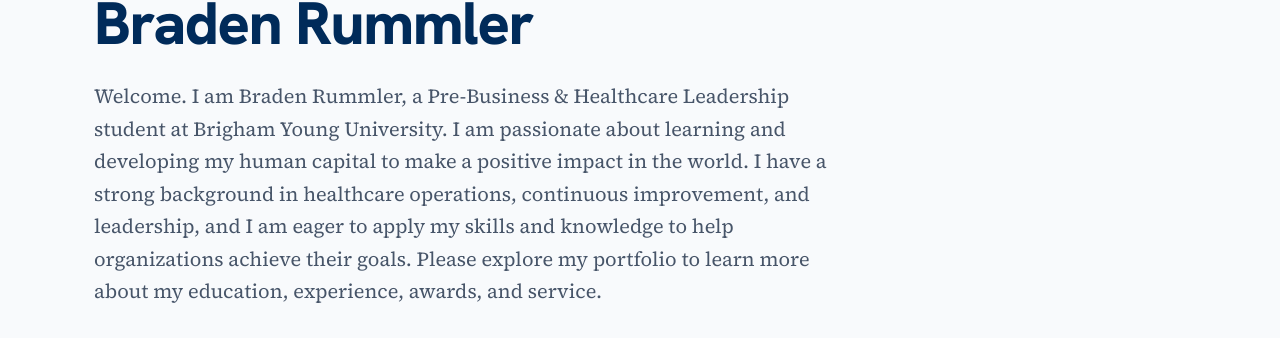
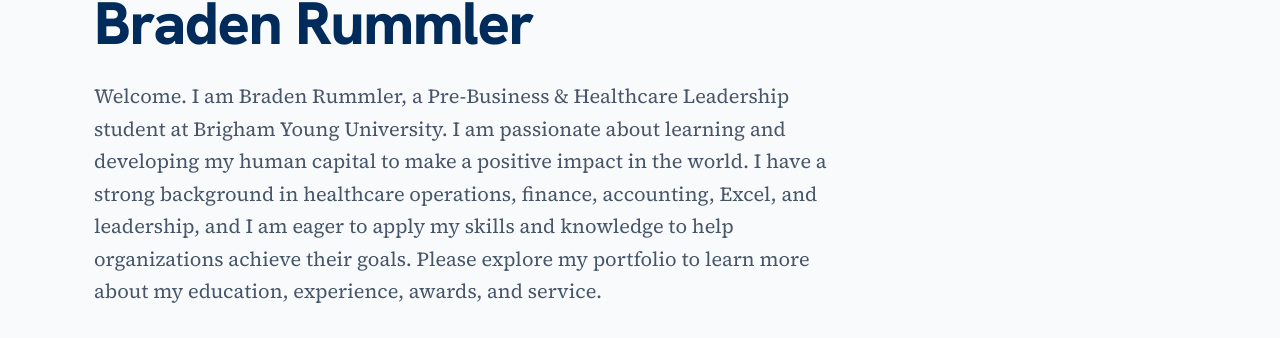
Before and after one commit to bjrummler-IS/BradenRummler, a React (Vite) app: page / in a window 1280 px wide. Shown: the part 180-518 px from the top of the page. Built offline with nearby package versions, Linux system fonts and the light colour scheme.

Commit message:
Update bio to include finance, accounting, and Excel

```diff
--- a/src/components/Home.tsx
+++ b/src/components/Home.tsx
@@ -38,7 +38,7 @@
             transition={{ delay: 0.25 }}
             className="font-serif text-lg md:text-xl text-ink-medium leading-relaxed"
           >
-            Welcome. I am Braden Rummler, a Pre-Business &amp; Healthcare Leadership student at Brigham Young University. I am passionate about learning and developing my human capital to make a positive impact in the world. I have a strong background in healthcare operations, continuous improvement, and leadership, and I am eager to apply my skills and knowledge to help organizations achieve their goals. Please explore my portfolio to learn more about my education, experience, awards, and service.
+            Welcome. I am Braden Rummler, a Pre-Business &amp; Healthcare Leadership student at Brigham Young University. I am passionate about learning and developing my human capital to make a positive impact in the world. I have a strong background in healthcare operations, finance, accounting, Excel, and leadership, and I am eager to apply my skills and knowledge to help organizations achieve their goals. Please explore my portfolio to learn more about my education, experience, awards, and service.
           </motion.p>
           <motion.div
             initial={{ opacity: 0, y: 10 }}
```
